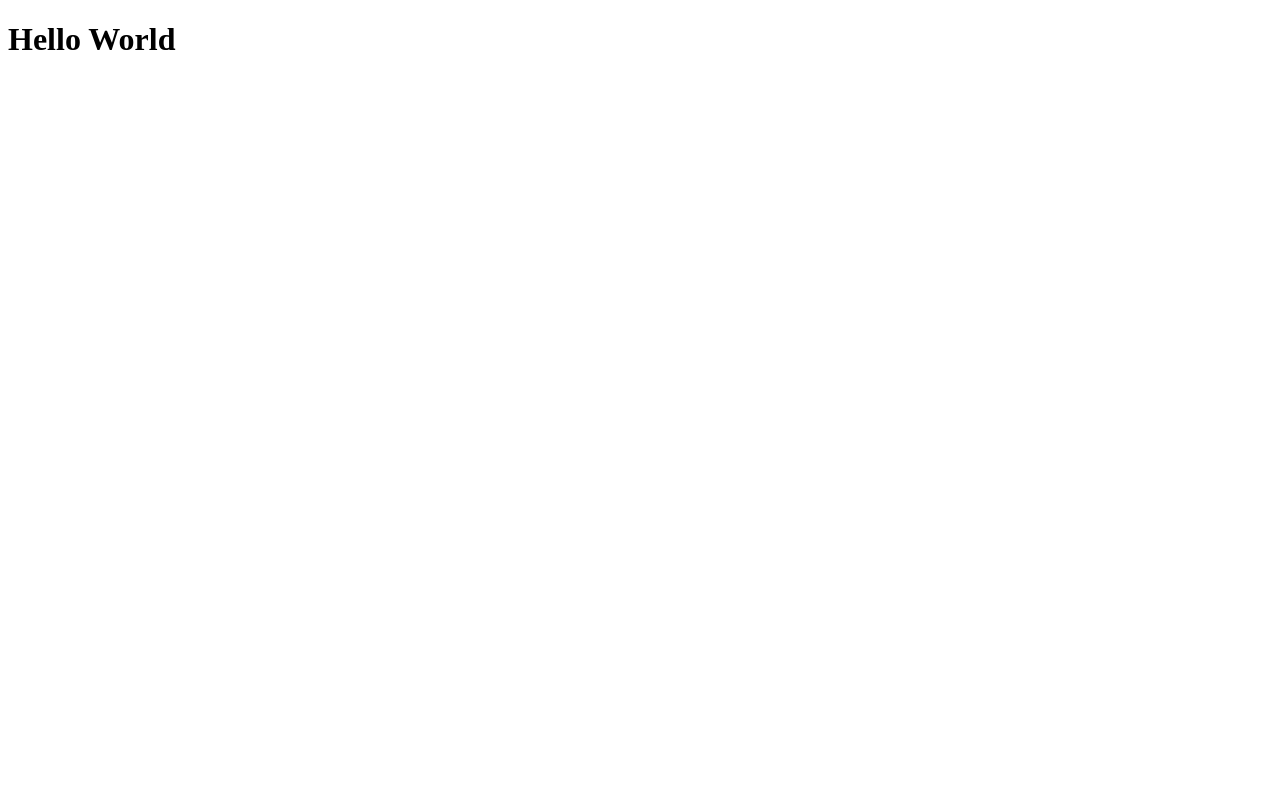
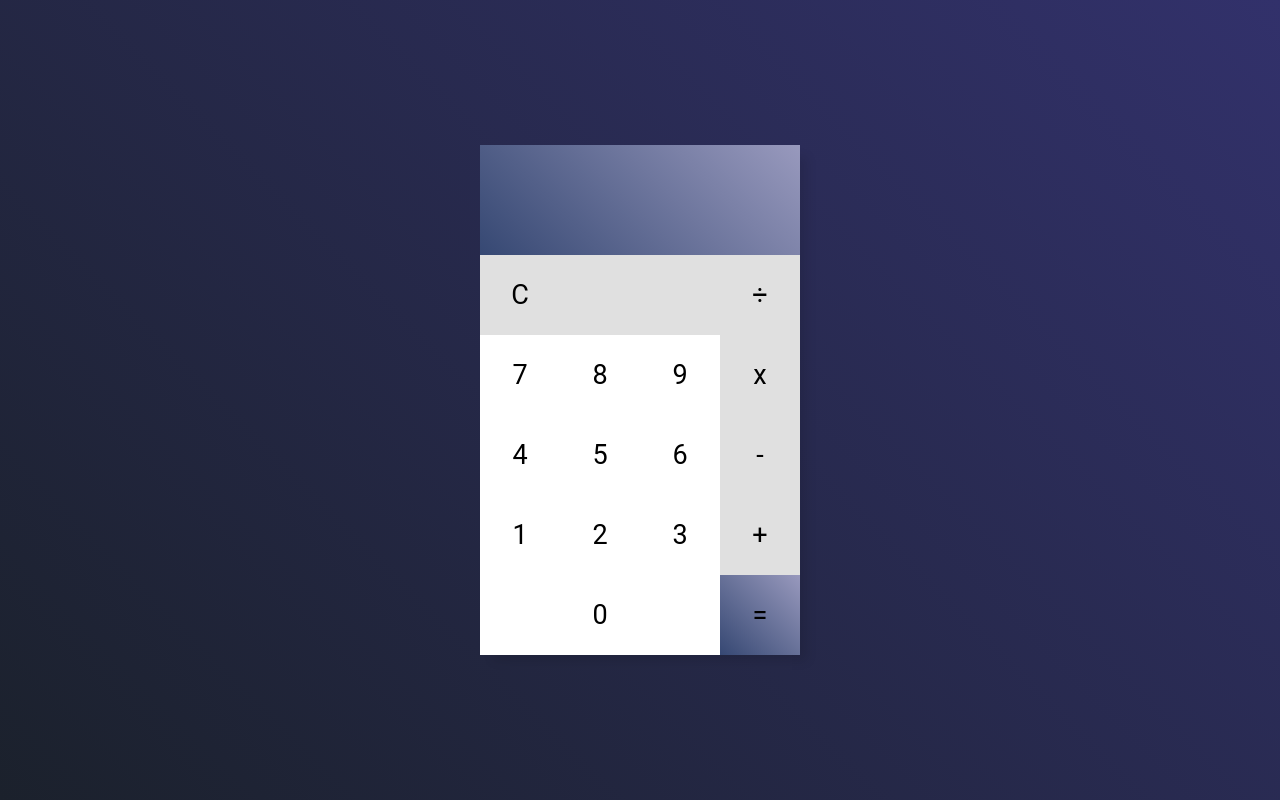
Before and after one commit to mvgoliveira/IEEE-CEFET-CAP-REACT-21.2, a React (Vite) app: page / in a window 1280 px wide. Built offline with nearby package versions, Linux system fonts and the light colour scheme.

Commit message:
parte 9 - 1

```diff
--- a/package.json
+++ b/package.json
@@ -9,7 +9,8 @@
   },
   "dependencies": {
     "react": "^17.0.2",
-    "react-dom": "^17.0.2"
+    "react-dom": "^17.0.2",
+    "styled-components": "^5.3.3"
   },
   "devDependencies": {
     "@vitejs/plugin-react": "^1.0.7",
--- a/src/App.jsx
+++ b/src/App.jsx
@@ -1,7 +1,116 @@
+import { useState } from "react";
+import GlobalStyles from "./globalStyles"
+import { Calculator } from "./styles"
 
 function App() {
+  const [n1, setN1] = useState("")
+  const [n2, setN2] = useState("")
+  const [operator, setOperator] = useState("")
+  const [res, setRes] = useState("")
+
+  function addNumber(number) {
+    if (res !== "" && operator === "") {
+      erase();
+    }
+
+    if (operator === "") {
+      document.getElementById("display").innerHTML += number;
+      setN1(n1 + number);
+    } else if (operator !== "" && n2 === "") {
+      document.getElementById("display").innerHTML = "";
+      document.getElementById("display").innerHTML = number;
+      setN2(number);
+    } else {
+      document.getElementById("display").innerHTML += number;
+      setN2(n2 + number);
+    }
+  }
+
+  function erase() {
+    setN1("");
+    setN2("");
+    setOperator("");
+    setRes("");
+
+    document.getElementById("display").innerHTML = "";
+  }
+
+  function addOperator(operatorSelected) {
+    if (n1 !== "") {
+      setOperator(operatorSelected)
+    }
+  }
+
+  function calculate(event) {
+    event.preventDefault();
+
+    if (n1 !== "" && n2 !== "" && operator !== "") {
+      switch (operator) {
+        case "+":
+          setRes(parseInt(n1) + parseInt(n2));
+          break;
+
+          case "-":
+          setRes(parseInt(n1) - parseInt(n2));
+          break;
+
+          case "*":
+          setRes(parseInt(n1) * parseInt(n2));
+          break;
+
+          case "/":
+          setRes(parseInt(n1) / parseInt(n2));
+          break;
+
+        default:
+          break;
+      }
+
+      document.getElementById("display").innerHTML = "" + res.toFixed(2);
+
+      setN1("" + res);
+      setN2("");
+      setOperator("");
+    }
+  }
+
   return (
-    <h1>Hello World</h1>
+    <Calculator>
+      <GlobalStyles/>
+      <div id="calculator">
+        <form action="" onSubmit={calculate}>
+          <span id="display"></span>
+
+          <section id="buttonsGrid">
+            <article id="numbersGrid">
+              <button type="button" className="operatorButton" onClick={() => erase()}> C </button>
+              <button type="button" className="operatorButtonOff">  </button>
+              <button type="button" className="operatorButtonOff">  </button>
+              <button type="button" className="numbersButton" onClick={() => addNumber('7')}> 7 </button>
+              <button type="button" className="numbersButton" onClick={() => addNumber('8')}> 8 </button>
+              <button type="button" className="numbersButton" onClick={() => addNumber('9')}> 9 </button>
+              <button type="button" className="numbersButton" onClick={() => addNumber('4')}> 4 </button>
+              <button type="button" className="numbersButton" onClick={() => addNumber('5')}> 5 </button>
+              <button type="button" className="numbersButton" onClick={() => addNumber('6')}> 6 </button>
+              <button type="button" className="numbersButton" onClick={() => addNumber('1')}> 1 </button>
+              <button type="button" className="numbersButton" onClick={() => addNumber('2')}> 2 </button>
+              <button type="button" className="numbersButton" onClick={() => addNumber('3')}> 3 </button>
+              <button type="button" className="numbersButtonOff">  </button>
+              <button type="button" className="numbersButton" onClick={() => addNumber('0')}> 0 </button>
+              <button type="button" className="numbersButtonOff">  </button>
+            </article>
+
+            <article id="operatorsGrid">
+              <button type="button" className="operatorButton" onClick={() => addOperator('/')}> ÷ </button>
+              <button type="button" className="operatorButton" onClick={() => addOperator('*')}> x </button>
+              <button type="button" className="operatorButton" onClick={() => addOperator('-')}> - </button>
+              <button type="button" className="operatorButton" onClick={() => addOperator('+')}> + </button>
+              <button type="submit" className="submitButton"> = </button>
+            </article>
+          </section>
+        </form>
+      </div>
+    </Calculator>
   )
 }
 
--- /dev/null
+++ b/src/globalStyles.js
@@ -0,0 +1,34 @@
+import { createGlobalStyle } from "styled-components";
+
+export default createGlobalStyle`
+  * {
+    margin: 0;
+    padding: 0;
+    border: 0;
+    box-sizing: border-box;
+    font-family: 'Roboto', sans-serif;
+    font-size: 1.3rem;
+  }
+
+  body {
+    width: 100vw;
+    height: 100vh;
+    display: flex;
+    align-items: center;
+    justify-content: center;
+    background: var(--page_background);
+    padding: 50px;
+  }
+
+  :root {
+    --page_background: linear-gradient(45deg, #1b212c 0%, #32316b 100%);
+
+    --display: linear-gradient(45deg, #364873 0%, #9899BD 100%);
+    --display_number: #ffffff;
+
+    --number: #000000;
+    --number_buttons: #ffffff;
+    --operator_button: #e0e0e0;
+    --buttons_hover: #5a75b8;
+  }
+`;
--- /dev/null
+++ b/src/styles.js
@@ -0,0 +1,99 @@
+import styled from "styled-components";
+
+export const Calculator = styled.div`
+  display: flex;
+  flex-direction: column;
+  align-items: center;
+
+  width: 320px;
+
+  background: white;
+  box-shadow: 10px 9px 10px -3px rgba(0,0,0,0.10);
+
+  button {
+    height: 80px;
+    width: 80px;
+    transition: .1s linear;
+    color: var(--number);
+  }
+
+  form {
+    display: flex;
+    flex-direction: column;
+    width: 100%;
+    height: 100%;
+    justify-content: center;
+    align-items: center;
+
+    #display {
+      display: flex;
+      align-items: flex-end;
+      justify-content: flex-end;
+
+      padding: 0 20px 15px 0;
+
+      color: var(--display_number);
+
+      height: 110px;
+      width: 100%;
+
+      font-size: 1.5rem;
+
+      background: var(--display)
+    }
+
+    #buttonsGrid {
+      display: flex;
+      align-items: baseline;
+
+      #numbersGrid {
+        display: grid;
+        grid-template-columns: 1fr 1fr 1fr;
+      }
+
+      #operatorsGrid {
+        display: flex;
+        flex-direction: column;
+      }
+    }
+  }
+
+  .numbersButton {
+    background-color: var(--number_buttons);
+    cursor: pointer;
+  }
+
+  .numbersButton:hover {
+    background-color: var(--buttons_hover);
+  }
+
+  .numbersButtonOff {
+    background-color: var(--number_buttons);
+  }
+
+  .numbersButtonOff:hover {
+    background: var(--number_buttons);
+  }
+
+  .operatorButton {
+    background-color: var(--operator_button);
+    cursor: pointer;
+  }
+
+  .operatorButton:hover {
+    background-color: var(--buttons_hover);
+  }
+
+  .operatorButtonOff {
+    background-color: var(--operator_button);
+  }
+
+  .submitButton {
+    background: var(--display);
+    cursor: pointer;
+  }
+
+  .submitButton:hover {
+    filter: brightness(0.90);
+  }
+`
```
Also changed, not shown: 1 other file (tests, documents, lock files or other folders).
